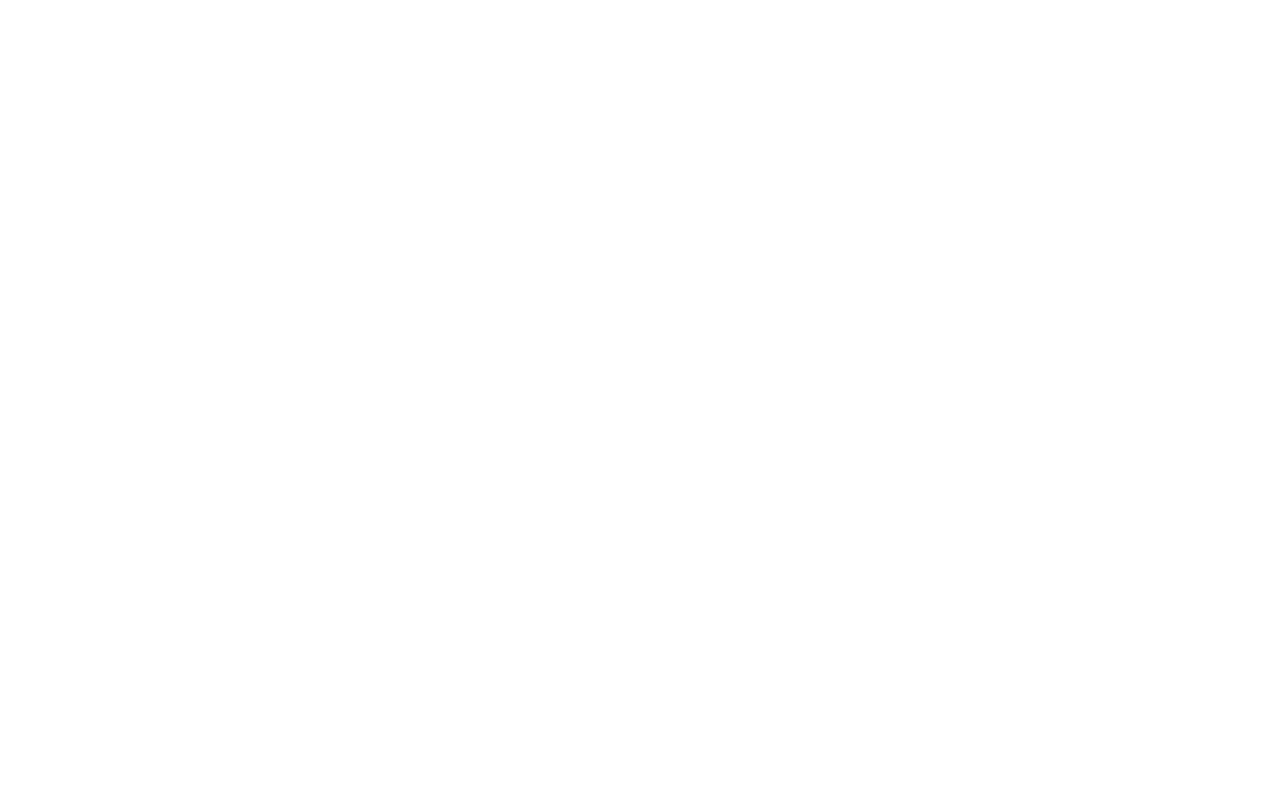
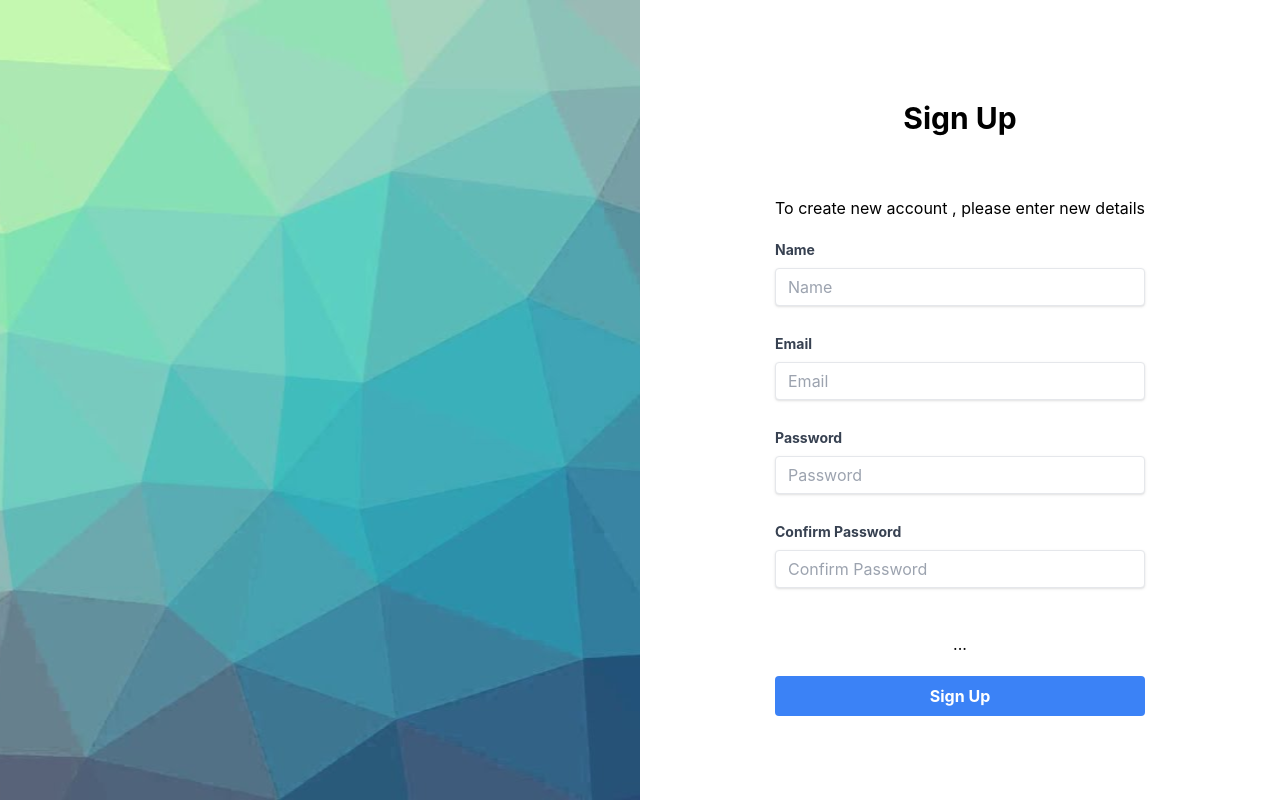
Before and after one commit to opencodeiiita/GrepIt-Frontend, a React (Create React App) app: page / in a window 1280 px wide. Before the commit this address had no page. Built offline with nearby package versions, Linux system fonts and the light colour scheme.

Commit message:
SignUp integration

```diff
--- a/src/App.jsx
+++ b/src/App.jsx
@@ -1,8 +1,8 @@
-import React from 'react';
+import React, { useState } from 'react';
 import './assets/styles/App.css';
-import AppRouter from './routers/AppRouter.jsx';
-import Loader from './components/Loader.jsx'
-import { useState } from 'react';
+import Loader from './components/Loader.jsx';
+import { BrowserRouter as Router, Route, Routes } from 'react-router-dom';
+import SignUp from './components/SignUp.js';
 
 function App() {
   const [loadingComplete, setLoadingComplete] = useState(false);
@@ -10,13 +10,16 @@ function App() {
   const handleLoaderComplete = () => {
     setLoadingComplete(true);
   };
+
   return (
     <>
-    {!loadingComplete && (
-      <Loader onLoaderComplete={handleLoaderComplete} />
-    )}
-    <div className="App">
-    <AppRouter />
+      {!loadingComplete && <Loader onLoaderComplete={handleLoaderComplete} />}
+      <div className="App">
+        <Router>
+          <Routes>
+            <Route path="/" element={<SignUp />} />
+          </Routes>
+        </Router>
       </div>
     </>
   );
--- a/src/components/SignUp.js
+++ b/src/components/SignUp.js
@@ -18,28 +18,26 @@ const SignUp = () => {
     const handlePassword = (e) => {
         setPassword(e.target.value)
     }
-    const formData = new FormData();
 
-    formData.append('name', name);
-    formData.append('email', email);
-    formData.append('password', password);
-
-    const handleApi =  async ( event ) => {
+    const handleApi = async (event) => {
         event.preventDefault();
+        const userData = {
+            username: name,
+            email: email,
+            password: password
+        };
         const apiUrl = process.env.REACT_APP_API_URL;
-        try{
-            const response = await axios.post(apiUrl+'/auth/register',formData);
-            console.log('success',response)
-        } catch (error ){
-            console.log('failed',error)
+        try {
+            const response = await axios.post(apiUrl + '/api/v1/auth/register', userData);
+            console.log('success', response.data.message)
+            console.log('user', response.data.user)
+        } catch (error) {
+            console.log('failed', error)
         }
     }
 
+
     return (
-
-
-
-
 
         <div className='h-full w-full flex flex-row'>
             <img
@@ -120,13 +118,16 @@ const SignUp = () => {
                                 placeholder="Confirm Password"
                             />
                         </div>
-                        <button
-                            className="bg-blue-500  hover:bg-blue-700 text-white font-bold py-2 px-4 rounded focus:outline-none focus:shadow-outline"
-                            type="button"
-                            onClick={handleApi}
-                        >
-                            Sign In
-                        </button>
+                        <form className="flex flex-col gap-5 w-full mt-4" onSubmit={handleApi}>
+                            ...
+                            <button
+                                className="bg-blue-500 hover:bg-blue-700 text-white font-bold py-2 px-4 rounded focus:outline-none focus:shadow-outline"
+                                type="submit"
+                            >
+                                Sign Up
+                            </button>
+                        </form>
+
                     </form>
                 </div>
             </section>
```
